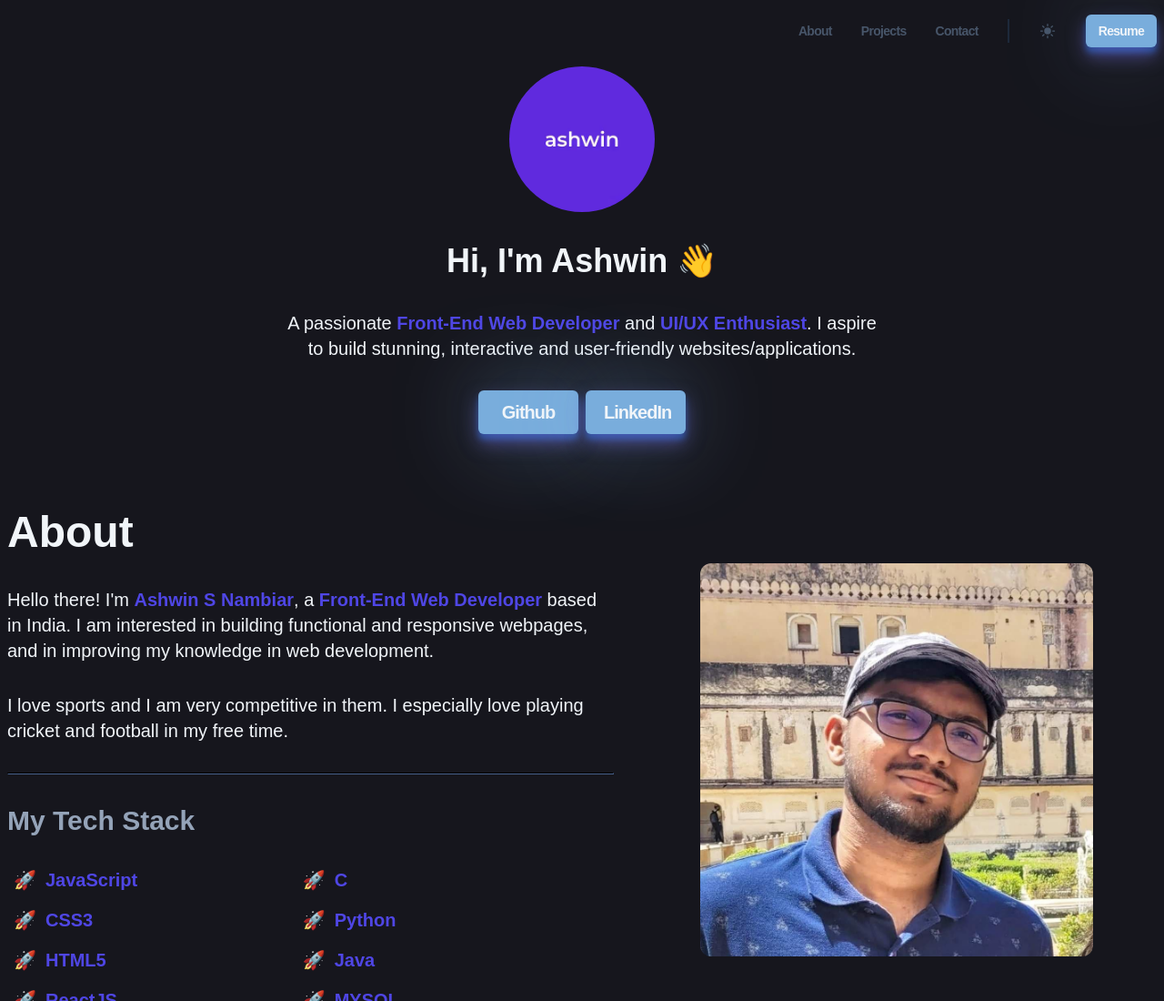
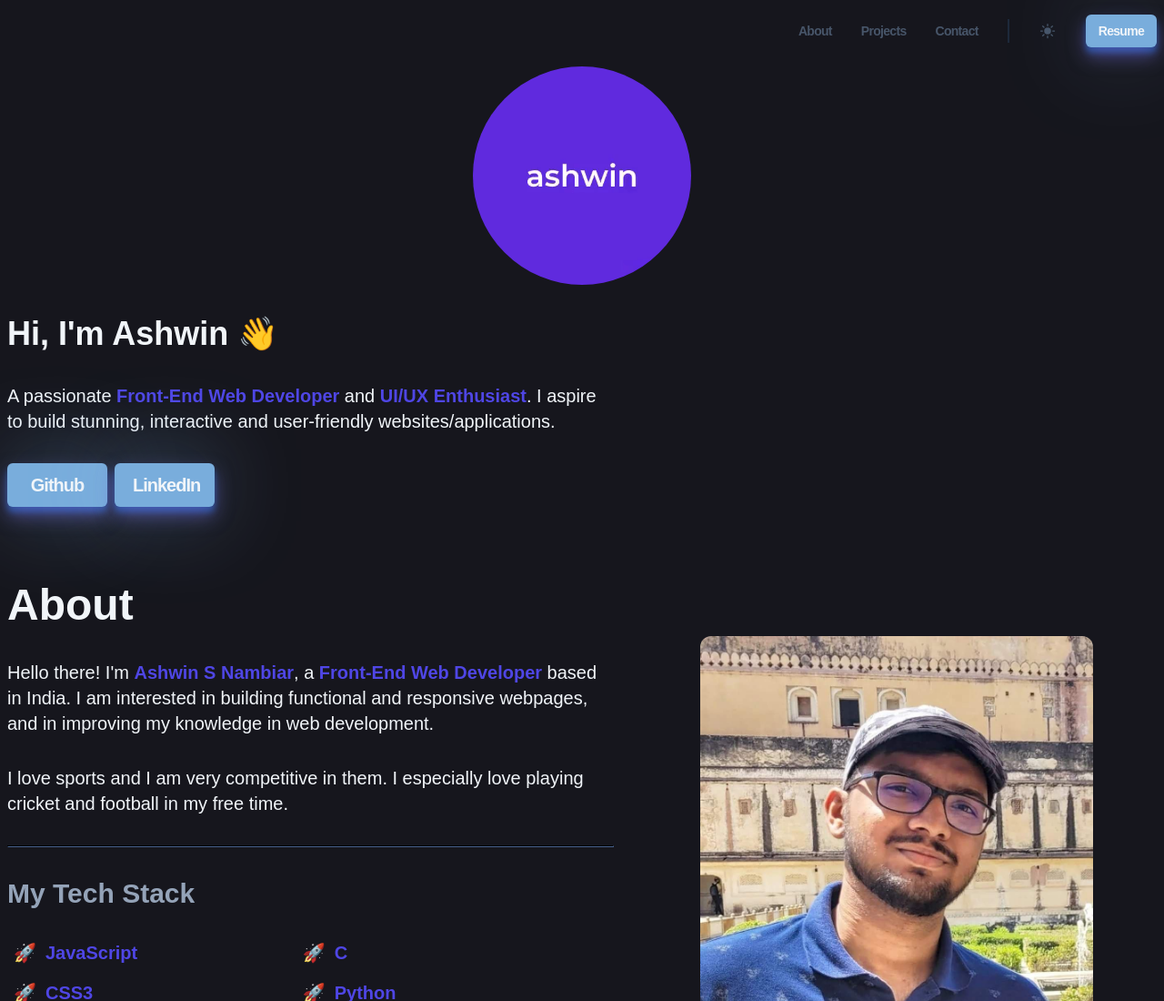
Before and after one commit to Ashwin-S-Nambiar/Mini-Project-Portfolio-Website, a website built with Vite: page index.html in a window 1280 px wide. Shown: the top 1100 px of the page at 91% size. Built offline with nearby package versions, Linux system fonts and the light colour scheme; a web font is replaced by a local one.

Commit message:
edited hero.css for displaying it responsively on larger screen sizes.

```diff
--- a/styles/components/hero.css
+++ b/styles/components/hero.css
@@ -100,21 +100,29 @@
   }
 
   .hero__img {
-    width: 10rem;
-    height: 10rem;
+    width: 15rem;
+    height: 15rem;
   }
 
   .hero__subtitle {
     font-size: var(--size-4xl);
+    text-align: initial;
+    align-self: flex-start;
   }
 
   .hero__description {
     font-size: var(--size-xl);
+    text-align: initial;
+    align-self: flex-start;
   }
 
   .hero__btn {
     font-size: var(--size-xl);
   }
+
+  .hero > .link-btns {
+    align-self: start;
+  }
 }
 
 /* 2xl */
```
